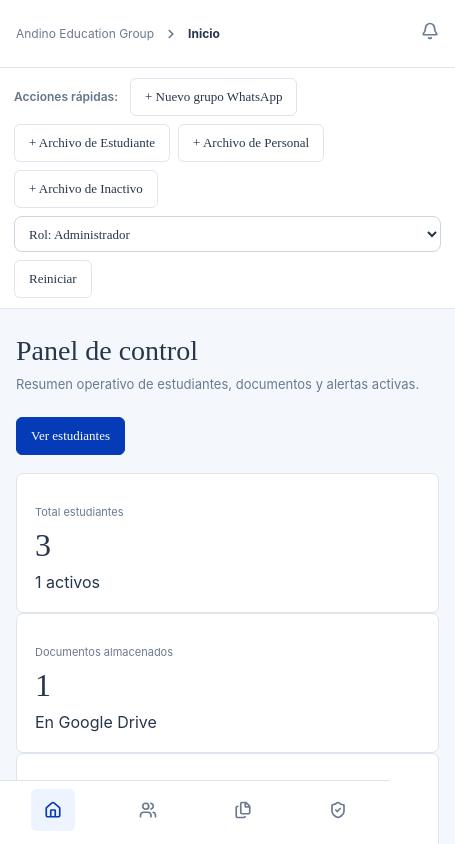
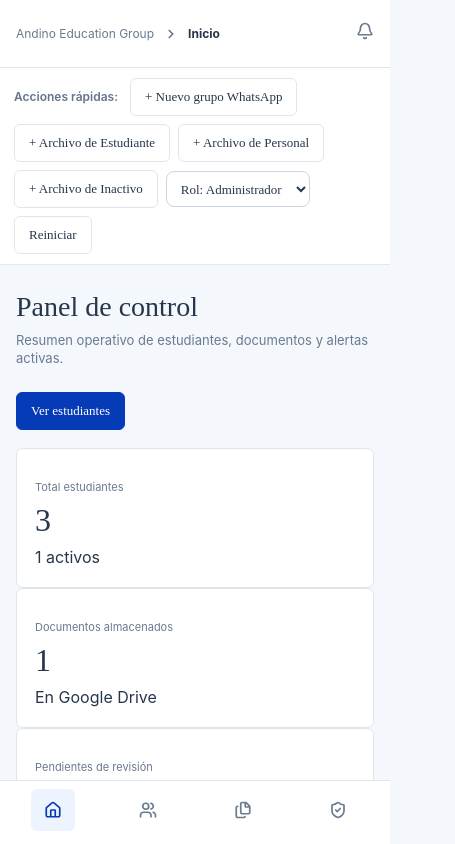
Before and after one commit to PaulBendezuTorres/AndinoEducationGroup, a React (Vite) app: page / in a window 390 px wide. Shown: the top 844 px of the page, 455 px wide, since content can reach past the window. Built offline with nearby package versions, Linux system fonts and the light colour scheme; a web font is replaced by a local one.

Commit message:
Fix: corregir superposición de sidebar y ancho de select en layout responsivo

```diff
--- a/src/index.css
+++ b/src/index.css
@@ -1336,3 +1336,19 @@ dd {
     max-width: none;
   }
 }
+
+/* Fix layout overlap & select width */
+.main-area {
+  flex: 1;
+  min-width: 0;
+  margin-left: 224px;
+}
+.select-input {
+  width: auto;
+  max-width: 100%;
+}
+@media (max-width: 1024px) {
+  .main-area {
+    margin-left: 0;
+  }
+}
```
